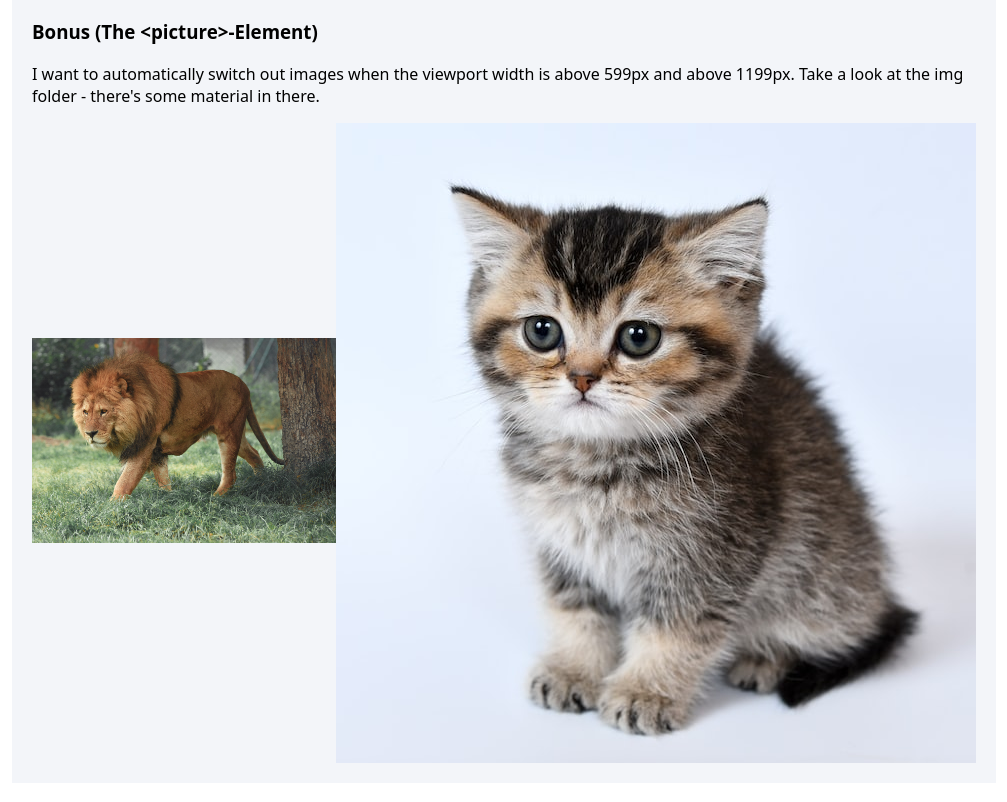
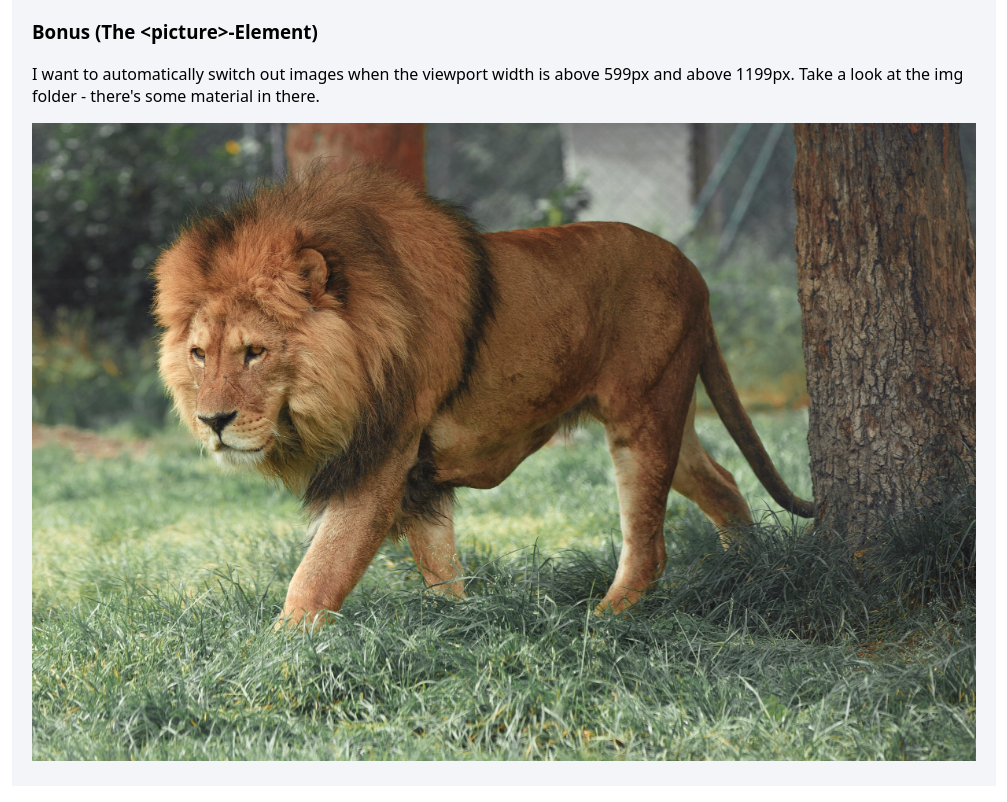
Before and after one commit to ChristophObst/Css-Responsive-Solution, a website: page index.html in a window 1280 px wide. Shown: the part 1220-2022 px from the top of the page, without its empty margins (136-1143 px from the left). Drawn offline with Linux system fonts and the light colour scheme.

Commit message:
Responsive-Task-Solution cat picture fix

```diff
--- a/index.html
+++ b/index.html
@@ -63,8 +63,6 @@
               />
               <img src="./img/cat_small.jpg" alt="" />
             </picture>
-
-            <img src="./img/cat_small.jpg" alt="A cat" />
           </div>
         </section>
       </section>
```
